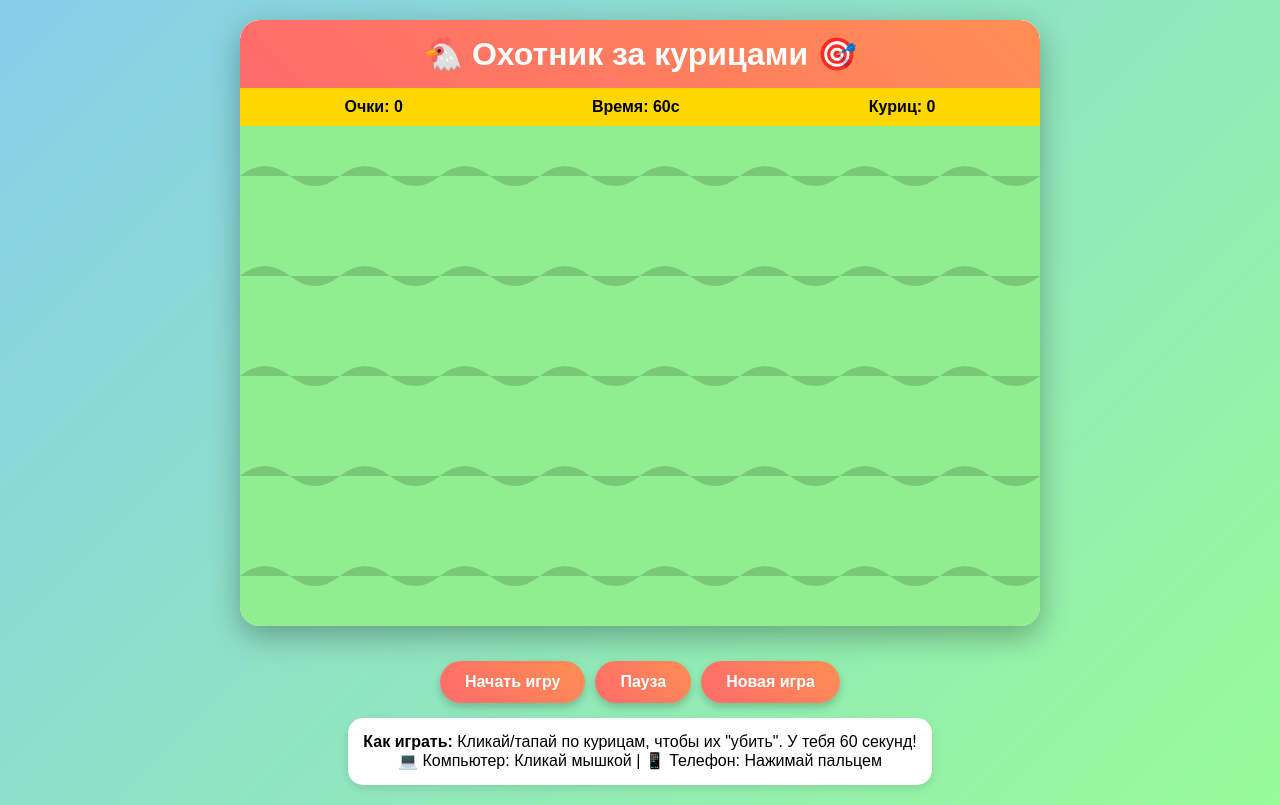
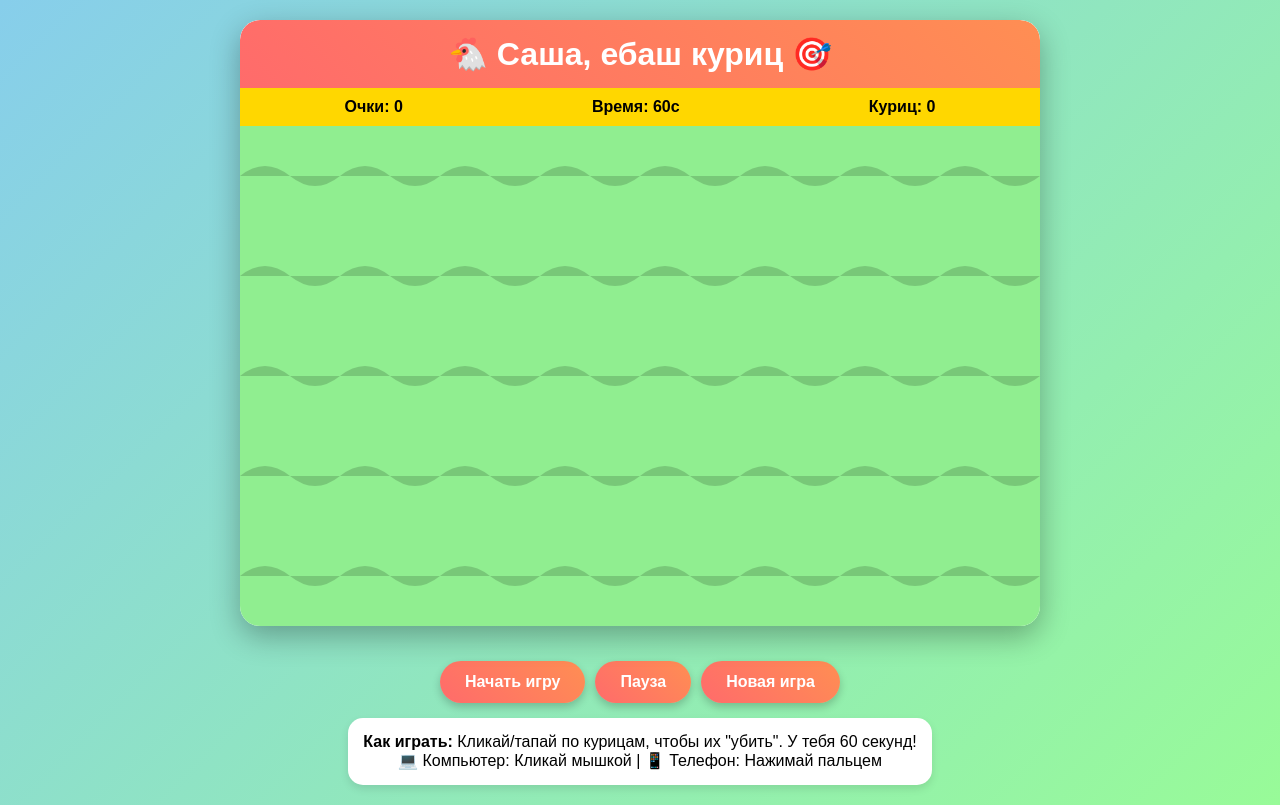
Before and after one commit to Kapelka404/chicken-game, a plain HTML site: page index.html in a window 1280 px wide. Drawn offline with Linux system fonts and the light colour scheme.

Commit message:
Update index.html

```diff
--- a/index.html
+++ b/index.html
@@ -3,7 +3,7 @@
 <head>
     <meta charset="UTF-8">
     <meta name="viewport" content="width=device-width, initial-scale=1.0">
-    <title>Охотник за курицами</title>
+    <title>Саша, ебаш куриц</title>
     <style>
         * {
             margin: 0;
@@ -161,7 +161,7 @@
 <body>
     <div class="game-container">
         <div class="game-header">
-            <h1>🐔 Охотник за курицами 🎯</h1>
+            <h1>🐔 Саша, ебаш куриц 🎯</h1>
         </div>
         <div class="stats">
             <div>Очки: <span id="score">0</span></div>
```
